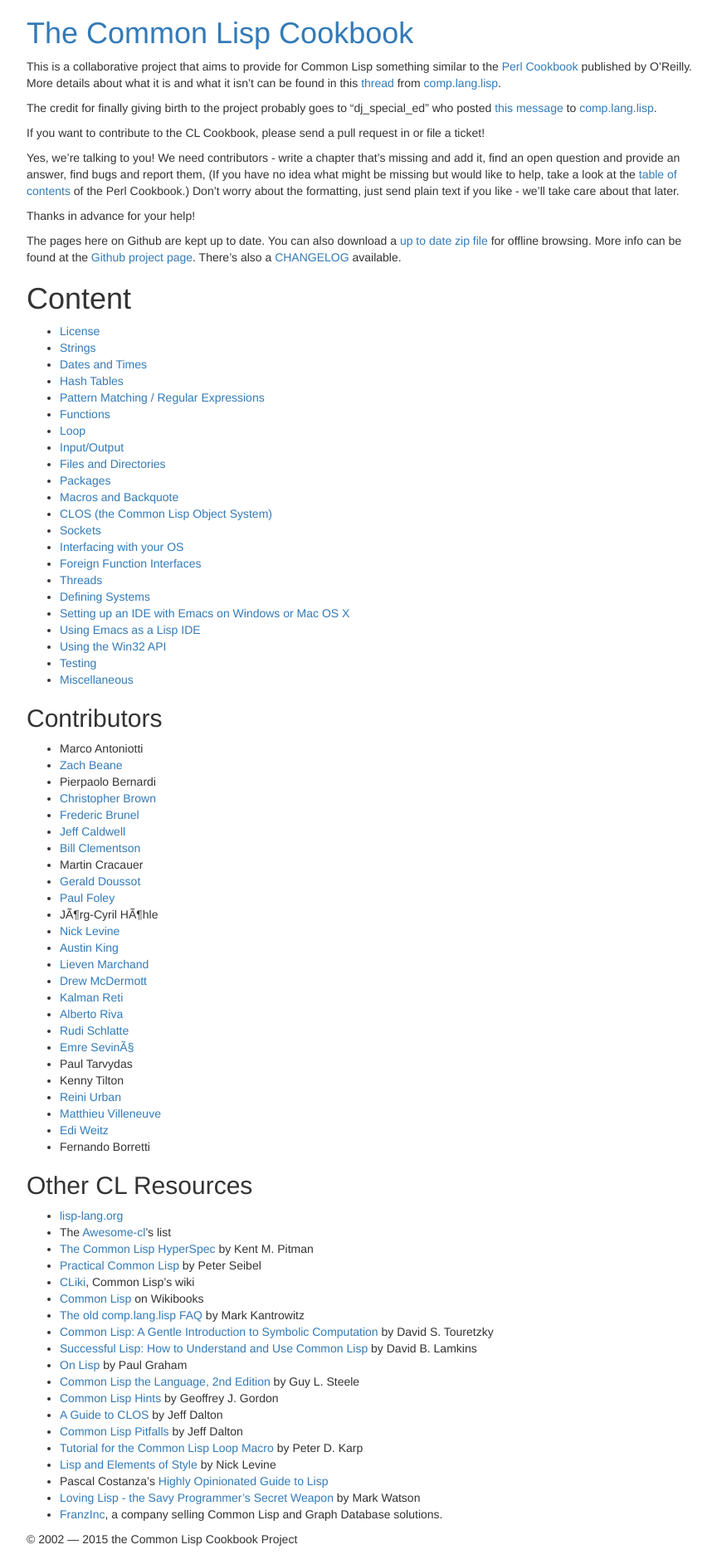
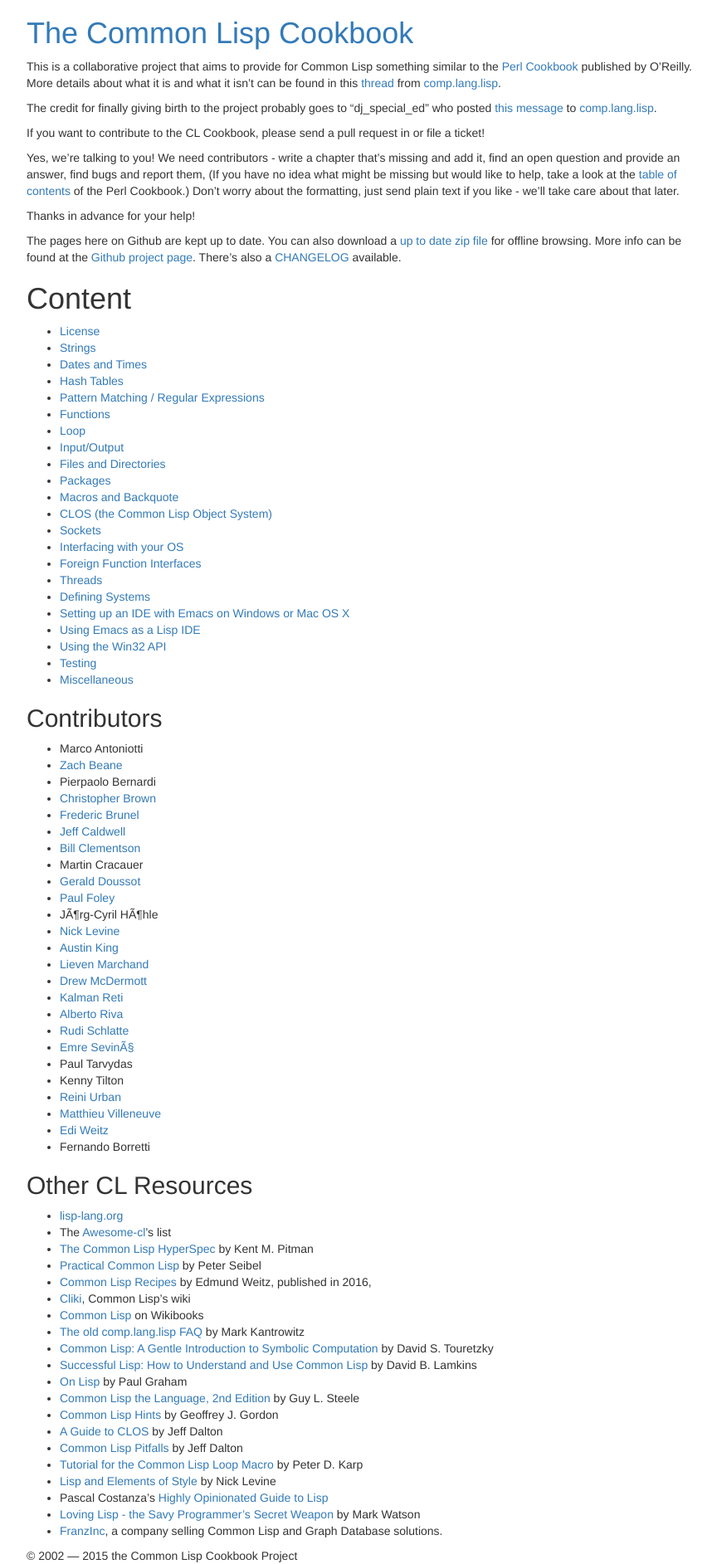
Before and after one commit to LispCookbook/cl-cookbook, a Jekyll site: the page built from index.md, in a window 1280 px wide. Shown: the whole page at 83% size, without its empty margins (303-1167 px from the left). Built offline with Jekyll 4.4.1, drawn with Linux system fonts in a browser that asks for light colours.

Commit message:
Resources: add CL Recipes

```diff
--- a/index.md
+++ b/index.md
@@ -85,7 +85,8 @@
 * The [Awesome-cl](https://github.com/CodyReichert/awesome-cl)'s list
 * [The Common Lisp HyperSpec](http://www.lispworks.com/documentation/HyperSpec/Front/index.htm) by Kent M. Pitman
 * [Practical Common Lisp](http://www.gigamonkeys.com/book/) by Peter Seibel
-* [CLiki](http://www.cliki.net/), Common Lisp's wiki
+* [Common Lisp Recipes](http://weitz.de/cl-recipes/) by Edmund Weitz, published in 2016,
+* [Cliki](http://www.cliki.net/), Common Lisp's wiki
 * [Common Lisp](https://en.wikibooks.org/wiki/Common_Lisp) on Wikibooks
 * [The old comp.lang.lisp FAQ](http://www-2.cs.cmu.edu/Groups//AI/html/faqs/lang/lisp/top.html) by Mark Kantrowitz
 * [Common Lisp: A Gentle Introduction to Symbolic Computation](http://www-2.cs.cmu.edu/~dst/LispBook/) by David S. Touretzky
```
